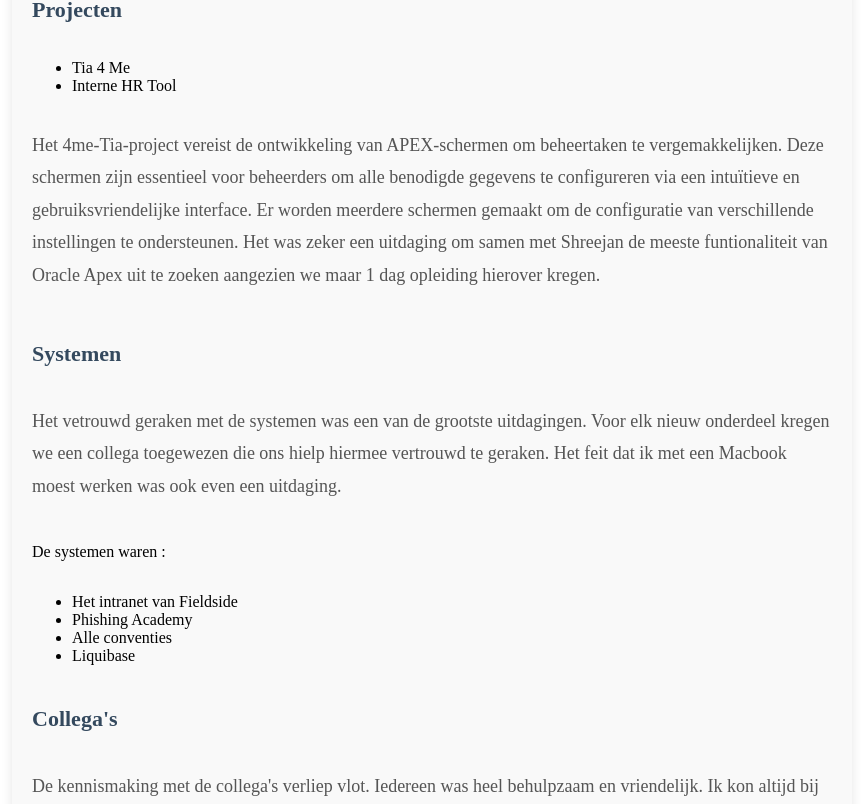
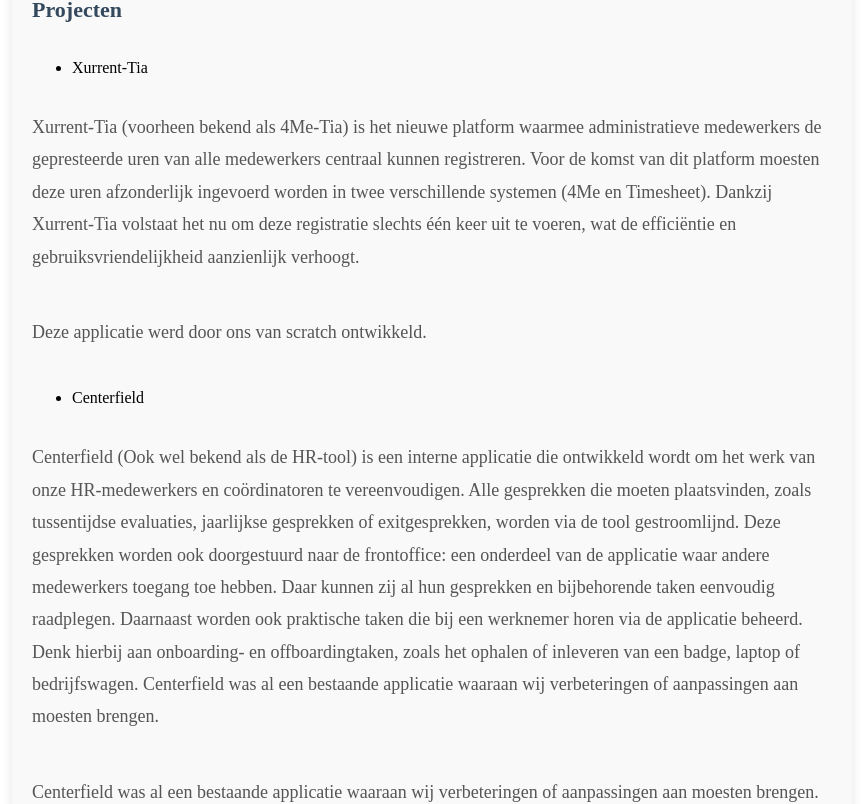
Before and after one commit to DenzelAP/Blogpost, a Next.js app: page /extra in a window 1280 px wide. Shown: the part 476-1280 px from the top of the page, without its empty margins (208-1069 px from the left). Built offline with nearby package versions, Linux system fonts and the light colour scheme.

Commit message:
extra styling enhancements

```diff
--- a/src/pages/extra/index.tsx
+++ b/src/pages/extra/index.tsx
@@ -31,18 +31,45 @@
         Projecten
       </h3>
       <ul>
-        <li>Tia 4 Me</li>
-        <li>Interne HR Tool</li>
+        <li>Xurrent-Tia</li>
       </ul>
-      <p  className={styles.paragraph}>
-        Het 4me-Tia-project vereist de ontwikkeling van APEX-schermen om
-        beheertaken te vergemakkelijken. Deze schermen zijn essentieel voor
-        beheerders om alle benodigde gegevens te configureren via een intuïtieve
-        en gebruiksvriendelijke interface. Er worden meerdere schermen gemaakt
-        om de configuratie van verschillende instellingen te ondersteunen. Het
-        was zeker een uitdaging om samen met Shreejan de meeste funtionaliteit
-        van Oracle Apex uit te zoeken aangezien we maar 1 dag opleiding hierover
-        kregen.
+      <p className={styles.paragraph}>
+        Xurrent-Tia (voorheen bekend als 4Me-Tia) is het nieuwe platform waarmee
+        administratieve medewerkers de gepresteerde uren van alle medewerkers
+        centraal kunnen registreren. Voor de komst van dit platform moesten deze
+        uren afzonderlijk ingevoerd worden in twee verschillende systemen (4Me
+        en Timesheet). Dankzij Xurrent-Tia volstaat het nu om deze registratie
+        slechts één keer uit te voeren, wat de efficiëntie en
+        gebruiksvriendelijkheid aanzienlijk verhoogt.
+      </p>
+
+      <p className={styles.paragraph}>
+        Deze applicatie werd door ons van scratch ontwikkeld.
+      </p>
+
+      <ul>
+        <li>Centerfield</li>
+      </ul>
+
+      <p className={styles.paragraph}>
+        Centerfield (Ook wel bekend als de HR-tool) is een interne applicatie
+        die ontwikkeld wordt om het werk van onze HR-medewerkers en
+        coördinatoren te vereenvoudigen. Alle gesprekken die moeten
+        plaatsvinden, zoals tussentijdse evaluaties, jaarlijkse gesprekken of
+        exitgesprekken, worden via de tool gestroomlijnd. Deze gesprekken worden
+        ook doorgestuurd naar de frontoffice: een onderdeel van de applicatie
+        waar andere medewerkers toegang toe hebben. Daar kunnen zij al hun
+        gesprekken en bijbehorende taken eenvoudig raadplegen. Daarnaast worden
+        ook praktische taken die bij een werknemer horen via de applicatie
+        beheerd. Denk hierbij aan onboarding- en offboardingtaken, zoals het
+        ophalen of inleveren van een badge, laptop of bedrijfswagen. Centerfield
+        was al een bestaande applicatie waaraan wij verbeteringen of
+        aanpassingen aan moesten brengen.
+      </p>
+
+      <p className={styles.paragraph}>
+        Centerfield was al een bestaande applicatie waaraan wij verbeteringen of
+        aanpassingen aan moesten brengen.
       </p>
 
       <h3
@@ -55,16 +82,14 @@
         Systemen
       </h3>
       <p className={styles.paragraph}>
-        Het vetrouwd geraken met de systemen was een van de grootste
-        uitdagingen. Voor elk nieuw onderdeel kregen we een collega toegewezen
-        die ons hielp hiermee vertrouwd te geraken. Het feit dat ik met een
-        Macbook moest werken was ook even een uitdaging.
+        Het vetrouwd geraken met de systemen was een grote uitdagingen. Het feit
+        dat ik met een Macbook met een qwerty toetsenbord moest werken was ook
+        even een uitdaging.
       </p>
-      <p>De systemen waren :</p>
+      <p>Tech Stack:</p>
       <ul>
-        <li>Het intranet van Fieldside</li>
-        <li>Phishing Academy</li>
-        <li>Alle conventies</li>
+        <li>Oracle APEX</li>
+        <li>PL/SQL</li>
         <li>Liquibase</li>
       </ul>
       <h3
```
